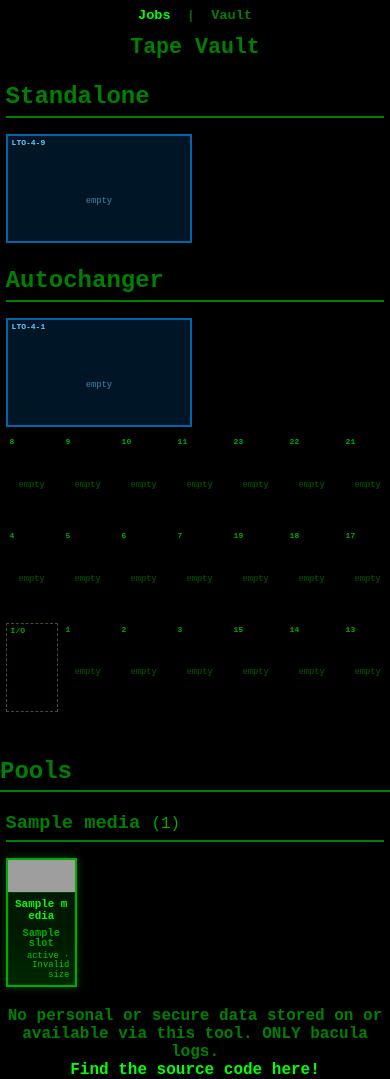
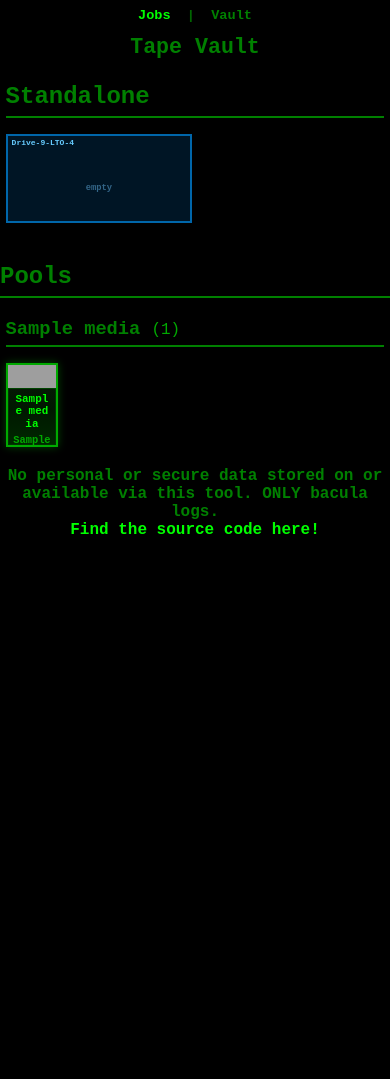
Before and after one commit to KenwoodFox/bacula-flask, a Flask app: page /vault in a window 390 px wide. After the commit the page ends 534 px from the top, so only its background shows below. Run offline with Flask 3, Linux system fonts and the light colour scheme; a database or web service that is not in the repository returns one stand-in record (values such as "Sample title"); some libraries are stand-ins or nearby versions; grey boxes are pictures that could not be loaded.

Commit message:
Update, lto4

```diff
--- a/app/catalog.py
+++ b/app/catalog.py
@@ -127,9 +127,11 @@ def fetch_media_by_pool():
                     m.volstatus,
                     m.volbytes,
                     m.lastwritten,
-                    m.mediatype
+                    m.mediatype,
+                    s.name AS storage_name
                 FROM media m
                 LEFT JOIN pool p ON p.poolid = m.poolid
+                LEFT JOIN storage s ON s.storageid = m.storageid
                 ORDER BY
                     p.name NULLS LAST,
                     NULLIF(
@@ -169,6 +171,7 @@ def fetch_media_by_pool():
                 "volbytes": human_readable_bytes(row["volbytes"] or 0),
                 "lastwritten": row["lastwritten"],
                 "mediatype": row["mediatype"] or "",
+                "storage_name": row["storage_name"] or "",
             }
         )
 
--- a/app/routes.py
+++ b/app/routes.py
@@ -9,13 +9,7 @@ from .catalog import (
     fetch_volume,
     fetch_volumes_for_labels,
 )
-from .library_layout import (
-    build_drives,
-    build_library_grid,
-    has_slotted_tapes,
-    tape_drive_name,
-)
-from .vault_config import AUTOCHANGER_DRIVES, STANDALONE_DRIVES
+from .library_layout import build_vault_layout
 from .labels import (
     build_tape_label,
     build_tape_label_sheet,
@@ -55,20 +49,12 @@ def index():
 def media_vault():
     pools = fetch_media_by_pool()
     all_tapes = [tape for pool in pools for tape in pool["media"]]
-    standalone_drives = build_drives(all_tapes, STANDALONE_DRIVES)
-    autochanger_drives = build_drives(all_tapes, AUTOCHANGER_DRIVES)
-    library_tapes = [t for t in all_tapes if not tape_drive_name(t)]
-    show_library = has_slotted_tapes(all_tapes) or bool(autochanger_drives)
-    library_grid = build_library_grid(library_tapes) if show_library else []
 
     return render_template(
         "media_vault.html",
         pools=pools,
         shelf_cols=SHELF_COLS,
-        library_grid=library_grid,
-        show_library=show_library,
-        standalone_drives=standalone_drives,
-        autochanger_drives=autochanger_drives,
+        **build_vault_layout(all_tapes),
     )
 
 
--- a/app/static/style.css
+++ b/app/static/style.css
@@ -1,3 +1,9 @@
+:root {
+  --tape-w: 15.0rem;
+  --tape-h: 7.00rem;
+  --tape-barcode-h: 3.1rem;
+}
+
 body {
   font-family: "Courier New", Courier, monospace;
   background-color: black;
@@ -107,17 +113,20 @@ td[data-percentage] {
 
 .tape-shelf {
   display: grid;
-  grid-template-columns: repeat(var(--shelf-cols, 8), minmax(5.5rem, 1fr));
+  grid-template-columns: repeat(var(--shelf-cols, 8), var(--tape-w));
   gap: 0.5rem;
   justify-content: start;
 }
 
 .tape-cell {
   display: grid;
-  grid-template-rows: auto 1fr auto;
+  grid-template-rows: var(--tape-barcode-h) 1fr auto;
   align-items: stretch;
   justify-items: stretch;
-  min-height: 8.75rem;
+  width: var(--tape-w);
+  height: var(--tape-h);
+  min-height: var(--tape-h);
+  box-sizing: border-box;
   padding: 0;
   overflow: hidden;
   border: 2px solid #00aa00;
@@ -137,7 +146,7 @@ td[data-percentage] {
 .tape-barcode {
   display: block;
   width: 100%;
-  height: 3.1rem;
+  height: var(--tape-barcode-h);
   margin: 0;
   padding: 0;
   object-fit: fill;
@@ -307,12 +316,7 @@ td[data-percentage] {
 
 .vault-drives,
 .library-vault {
-  --vault-cols: 8;
   --vault-gap: 0.35rem;
-  --vault-slot: calc(
-    (100% - (var(--vault-cols) - 1) * var(--vault-gap)) / var(--vault-cols)
-  );
-  --vault-drive: calc(var(--vault-slot) * 1.5);
   margin: 1.5rem auto 0;
   max-width: 98%;
 }
@@ -332,7 +336,7 @@ td[data-percentage] {
 
 .library-grid {
   display: grid;
-  grid-template-columns: repeat(8, minmax(5.5rem, 1fr));
+  grid-template-columns: repeat(8, var(--tape-w));
   grid-template-rows: repeat(3, auto);
   gap: var(--vault-gap);
 }
@@ -340,6 +344,11 @@ td[data-percentage] {
 .lib-cell {
   position: relative;
   min-height: 2.5rem;
+}
+
+.library-grid .lib-cell.lib-tape {
+  display: flex;
+  justify-content: center;
 }
 
 .lib-label {
@@ -365,13 +374,12 @@ td[data-percentage] {
 .lib-drive {
   display: flex;
   flex-direction: column;
-  align-items: stretch;
+  align-items: center;
   border: 2px solid #0066aa;
   background: #001525;
-  padding-top: 1rem;
-  min-height: 7.5rem;
-  width: var(--vault-drive, calc(5.5rem * 1.5));
-  min-width: calc(5.5rem * 1.5);
+  padding: 1rem 0.35rem 0.35rem;
+  width: calc(var(--tape-w) + 0.7rem);
+  min-width: calc(var(--tape-w) + 0.7rem);
   flex: 0 0 auto;
   box-sizing: border-box;
 }
@@ -381,7 +389,6 @@ td[data-percentage] {
 }
 
 .lib-empty-tape {
-  flex: 1;
   display: flex;
   align-items: center;
   justify-content: center;
@@ -389,16 +396,13 @@ td[data-percentage] {
   text-align: center;
   font-size: 0.65rem;
   color: #004400;
-  min-height: 5.5rem;
+  width: var(--tape-w);
+  min-height: var(--tape-h);
+  box-sizing: border-box;
 }
 
 .lib-empty-drive {
   color: #336688;
-}
-
-.lib-cell .tape-cell {
-  width: 100%;
-  min-height: 7.5rem;
 }
 
 .volume-label-hero {
@@ -450,17 +454,15 @@ td[data-percentage] {
     margin: 1.25rem auto;
   }
 
-  .tape-shelf {
-    grid-template-columns: repeat(auto-fill, minmax(4.75rem, 1fr));
-    gap: 0.35rem;
+  :root {
+    --tape-w: 3.25rem;
+    --tape-h: 5.25rem;
+    --tape-barcode-h: 1.4rem;
   }
 
-  .tape-cell {
-    min-height: 6.25rem;
-  }
-
-  .tape-barcode {
-    height: 2rem;
+  .tape-shelf {
+    grid-template-columns: repeat(auto-fill, var(--tape-w));
+    gap: 0.35rem;
   }
 
   .tape-footer {
@@ -470,13 +472,6 @@ td[data-percentage] {
 
   .tape-meta {
     font-size: 0.55rem;
-  }
-
-  /* Library: keep 8-column layout, pan horizontally */
-  .vault-drives,
-  .library-vault {
-    --vault-slot: 3.25rem;
-    --vault-drive: calc(var(--vault-slot) * 1.5);
   }
 
   .library-scroll {
@@ -491,15 +486,7 @@ td[data-percentage] {
     --vault-gap: 0.25rem;
     width: max-content;
     min-width: 100%;
-    grid-template-columns: repeat(8, var(--vault-slot));
-  }
-
-  .library-grid .tape-cell {
-    min-height: 5.25rem;
-  }
-
-  .library-grid .tape-barcode {
-    height: 1.4rem;
+    grid-template-columns: repeat(8, var(--tape-w));
   }
 
   .library-grid .tape-name {
@@ -521,19 +508,11 @@ td[data-percentage] {
     font-size: 0.55rem;
   }
 
-  .lib-drive {
-    min-height: 6rem;
-  }
-
   .lib-empty-tape {
     min-height: 4rem;
     font-size: 0.55rem;
   }
 
-  .vault-drives-row .lib-drive {
-    width: var(--vault-drive);
-    min-width: var(--vault-drive);
-  }
 }
 
 @media (max-width: 420px) {
@@ -549,7 +528,4 @@ td[data-percentage] {
     max-width: none;
   }
 
-  .tape-shelf {
-    grid-template-columns: repeat(auto-fill, minmax(4.25rem, 1fr));
-  }
 }
--- /dev/null
+++ b/app/templates/_vault_section.html
@@ -0,0 +1,19 @@
+<section class="{{ 'library-vault' if section.library_grid is defined else 'vault-drives' }}">
+    <h2 class="pool-title">{{ section.title }}</h2>
+    {% with drives=section.drives %}
+    {% include "_drive_section.html" %}
+    {% endwith %}
+    {% if section.library_grid is defined %}
+    <div class="library-scroll">
+        <div class="library-grid">
+            {% for row in section.library_grid %}
+            {% for cell in row %}
+            {% if cell.kind != 'skip' %}
+            {% include "_lib_grid_cell.html" %}
+            {% endif %}
+            {% endfor %}
+            {% endfor %}
+        </div>
+    </div>
+    {% endif %}
+</section>
--- a/app/templates/media_vault.html
+++ b/app/templates/media_vault.html
@@ -11,44 +11,9 @@
 
 <h1>Tape Vault</h1>
 
-{% if standalone_drives %}
-<section class="vault-drives">
-    <h2 class="pool-title">Standalone</h2>
-    {% with drives=standalone_drives %}
-    {% include "_drive_section.html" %}
-    {% endwith %}
-</section>
-{% endif %}
-
-{% if show_library %}
-<section class="library-vault">
-    <h2 class="pool-title">Autochanger</h2>
-    {% with drives=autochanger_drives %}
-    {% include "_drive_section.html" %}
-    {% endwith %}
-    <div class="library-scroll">
-    <div class="library-grid">
-        {% for row in library_grid %}
-        {% for cell in row %}
-        {% if cell.kind != 'skip' %}
-        <div class="lib-cell lib-{{ cell.kind }}"
-            style="grid-row: {{ cell.row + 1 }}; grid-column: {{ cell.col + 1 }} / span {{ cell.colspan }};">
-            {% if cell.label %}<span class="lib-label">{{ cell.label }}</span>{% endif %}
-            {% if cell.tape %}
-            {% with tape=cell.tape %}
-            {% include "_tape_cell.html" %}
-            {% endwith %}
-            {% elif cell.kind == 'tape' %}
-            <div class="lib-empty-tape">empty</div>
-            {% endif %}
-        </div>
-        {% endif %}
-        {% endfor %}
-        {% endfor %}
-    </div>
-    </div>
-</section>
-{% endif %}
+{% for section in vault_sections %}
+{% include "_vault_section.html" %}
+{% endfor %}
 
 <section class="pool-vault-section">
     <h2 class="pool-title">Pools</h2>
--- a/app/vault_config.py
+++ b/app/vault_config.py
@@ -1,7 +1,9 @@
 """
 Vault drive names — edit this file when labels change.
 
-Volumes match if the drive name appears in media.volumename or media.slot.
+Drive bay names match volumename/slot text, or storage.name to pick the
+mounted volume (also older names like Drive-9-LTO-3 when config says
+Drive-9-LTO-4 — same Drive-N bay). Only that volume is hidden from the grid.
 
 Optional .env overrides (comma-separated lists):
   VAULT_AUTOCHANGER_DRIVES
@@ -16,15 +18,8 @@ def _parse_names(raw):
     return [n.strip() for n in raw.split(",") if n.strip()]
 
 
-# In-library autochanger (row above the slot grid)
-AUTOCHANGER_DRIVES = [
-    "LTO-4-1",
-]
-
-# Stand-alone drives (section above the library)
-STANDALONE_DRIVES = [
-    "LTO-4-9",
-]
+AUTOCHANGER_DRIVES = []
+STANDALONE_DRIVES = ["Drive-9-LTO-4"]
 
 if raw := os.getenv("VAULT_AUTOCHANGER_DRIVES"):
     AUTOCHANGER_DRIVES = _parse_names(raw)
@@ -36,7 +31,6 @@ if raw := os.getenv("VAULT_STANDALONE_DRIVES"):
 
 
 def all_drive_names():
-    """Every configured drive (autochanger first, then stand-alone)."""
     names = []
     for name in [*AUTOCHANGER_DRIVES, *STANDALONE_DRIVES]:
         if name and name not in names:
```
Also changed, not shown: app/library_layout.py (+91 -71 lines), app/templates/_lib_grid_cell.html (added, +11 -0 lines).
